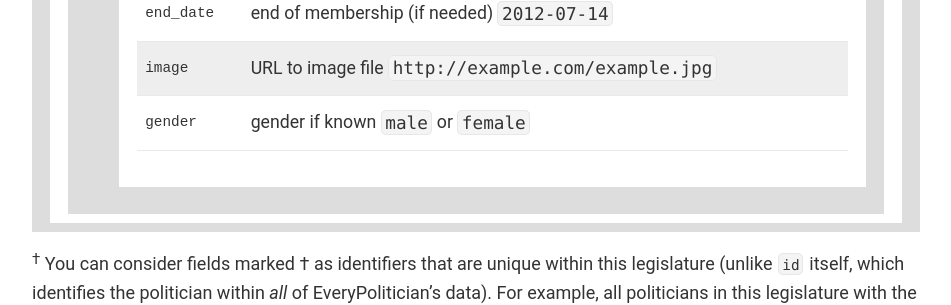
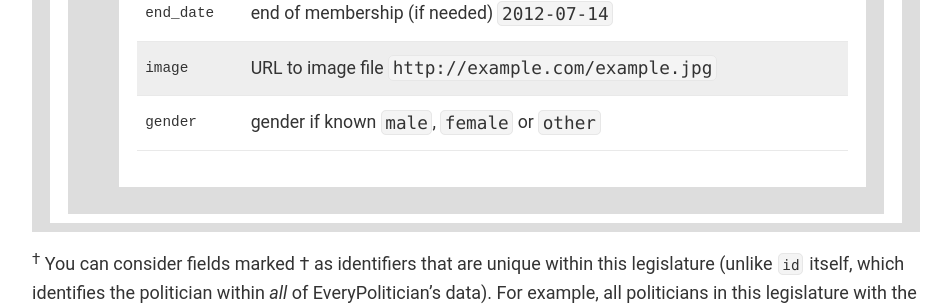
Before and after one commit to everypolitician/everypolitician-docs, a Jekyll site: the page built from data_summary.html, in a window 1280 px wide and 900 px high, scrolled down 1850 px. Shown: the part 148-453 px from the top of the window, without its empty margins (324-1275 px from the left). Built offline with Jekyll 4.4.1, drawn with Linux system fonts in a browser that asks for light colours; nearby versions of some CDN libraries.

Commit message:
add 'other' to the explicit values for gender

```diff
--- a/data_summary.html
+++ b/data_summary.html
@@ -145,7 +145,7 @@
               </tr>
               <tr>
                 <th>gender</th>
-                <td>gender if known <code>male</code> or <code>female</code></td>
+                <td>gender if known <code>male</code>, <code>female</code> or <code>other</code></td>
               </tr>
             </table>
           </div>
```
